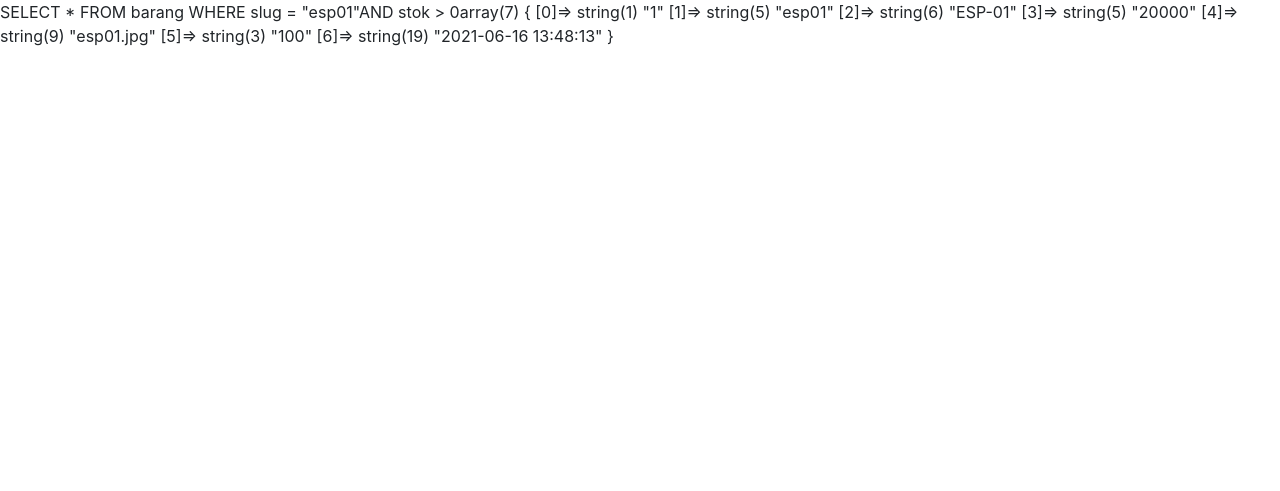
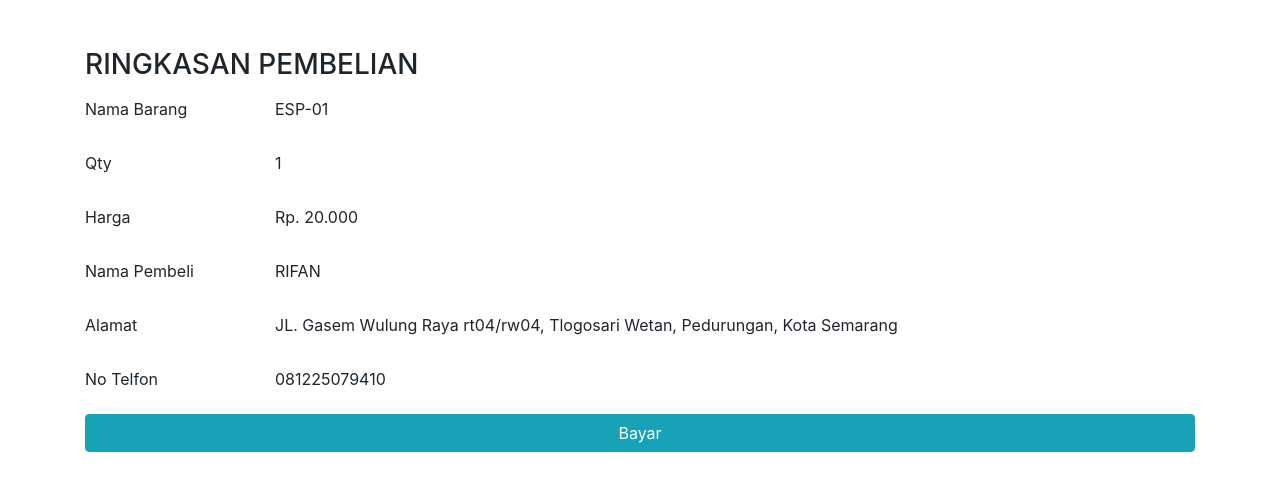
Before and after one commit to emrifan6/ardushop, a PHP site: page /beli.php?slug=esp01 in a window 1280 px wide. Shown: the top 491 px of the page. Run offline with PHP 8.4, Linux system fonts and the light colour scheme; a user stored in the database is signed in; data comes from the database, SQL or seed files in the repository; both versions use the stored data as it was after the commit; some libraries are stand-ins or nearby versions.

Commit message:
update beli

```diff
--- a/beli.php
+++ b/beli.php
@@ -1,19 +1,84 @@
 <?php
 include "header.php";
 include "koneksi.php";
+if (empty($_SESSION['username'])) {
+    header('location:login.php');
+}
 ?>
 
 <?php
 $slug = $_GET['slug'];
 $query = "SELECT * FROM barang WHERE slug = " .'"'. $slug.'"'.'AND stok > 0';
-echo $query;
+// echo $query;
 $result = mysqli_query($koneksi, $query);
-$data = mysqli_fetch_row($result);
-var_dump($data);
+$data = mysqli_fetch_assoc($result);
+// var_dump($data['judul']);
 
+$username = $_SESSION['username'];
+// var_dump($username);
+$queryuser = "SELECT * FROM user WHERE username = " . "'".$username."'";
+$resultuser = mysqli_query($koneksi, $queryuser);
+$user = mysqli_fetch_assoc($resultuser);
+// var_dump($user);
+?>
 
+<div class="container mt-5">
+    <h3 class="mt-2 mb-2">RINGKASAN PEMBELIAN</h3>
+    <form action="" method="POST">
+            <?php
+                 if (isset($_POST['bayar'])) {
+                echo "bayar";
+                $querybayar = "UPDATE barang SET stok = stok - 1 WHERE slug =  " ."'".$slug."'";
+                $resultbayar = mysqli_query($koneksi, $querybayar);
+                $bayar = mysqli_fetch_assoc($resultbayar);
+                $_SESSION['pesan'] = "Pembelian 1 unit " . strtoupper($data['judul']) . " telah bersahil";
+                header('location:index.php');
+                }
+            ?>
+        <div class="mb-3 row">
+            <label for="nama_barang" class="col-sm-2 col-form-label">Nama Barang</label>
+            <div class="col-sm-10">
+            <input type="text" readonly class="form-control-plaintext" id="nama_barang" value="<?= $data['judul']; ?>">
+            </div>
+        </div>
+        <div class="mb-3 row">
+            <label for="qty_barang" class="col-sm-2 col-form-label">Qty</label>
+            <div class="col-sm-10">
+            <input type="text" readonly class="form-control-plaintext" id="qty_barang" value="1">
+            </div>
+        </div>
+        <div class="mb-3 row">
+            <label for="harga_barang" class="col-sm-2 col-form-label">Harga</label>
+            <div class="col-sm-10">
+            <input type="text" readonly class="form-control-plaintext" id="harga_barang" value="<?= 'Rp. ' . number_format($data['harga'], 0, ',', '.');; ?>">
+            </div>
+        </div>
+        <div class="mb-3 row">
+            <label for="nama_pembeli" class="col-sm-2 col-form-label">Nama Pembeli</label>
+            <div class="col-sm-10">
+            <input type="text" readonly class="form-control-plaintext" id="nama_pembeli" value="<?=  strtoupper($user['username']); ?>">
+            </div>
+        </div>
+        <div class="mb-3 row">
+            <label for="alamat" class="col-sm-2 col-form-label">Alamat</label>
+            <div class="col-sm-10">
+            <input type="text" readonly class="form-control-plaintext" id="alamat" value="<?= $user['alamat']; ?>">
+            </div>
+        </div>
+        <div class="mb-3 row">
+            <label for="no_hp" class="col-sm-2 col-form-label">No Telfon</label>
+            <div class="col-sm-10">
+            <input type="text" readonly class="form-control-plaintext" id="no_hp" value="<?= $user['no_hp']; ?>">
+            </div>
+        </div>
+        <div class="form-group">
+            <button type="submit" name="bayar" value="bayar" class="btn btn-info btn-block">
+            Bayar
+            </button>
+        </div>
+    </form>
+</div>
 
-?>
 
 
 <?php
--- a/header.php
+++ b/header.php
@@ -1,3 +1,6 @@
+<?php
+session_start();
+?>
 <!DOCTYPE html>
 <html lang="en">
   <head>
```
Also changed, not shown: ecommerce.sql (+7 -5 lines), index.php (+8 -0 lines).
